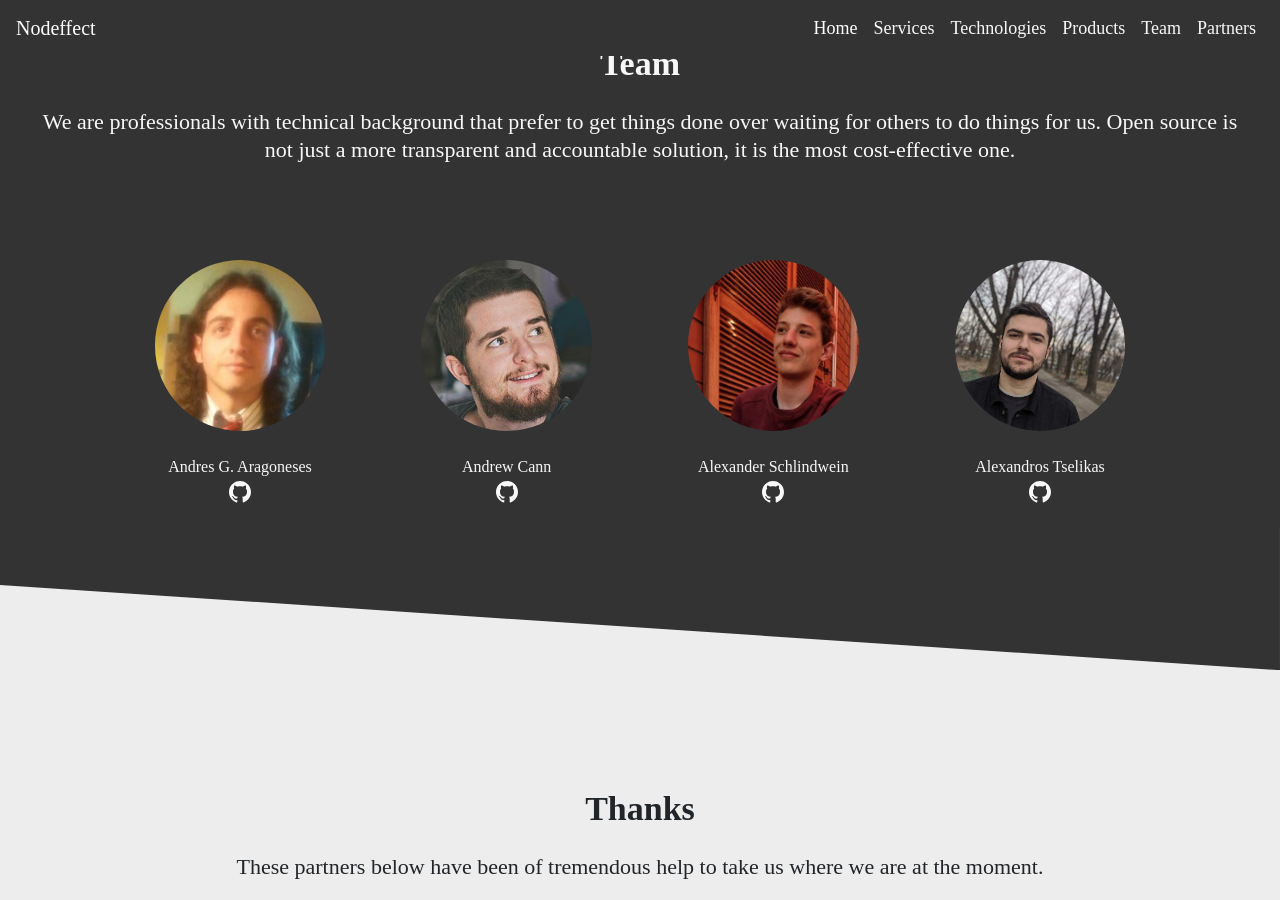
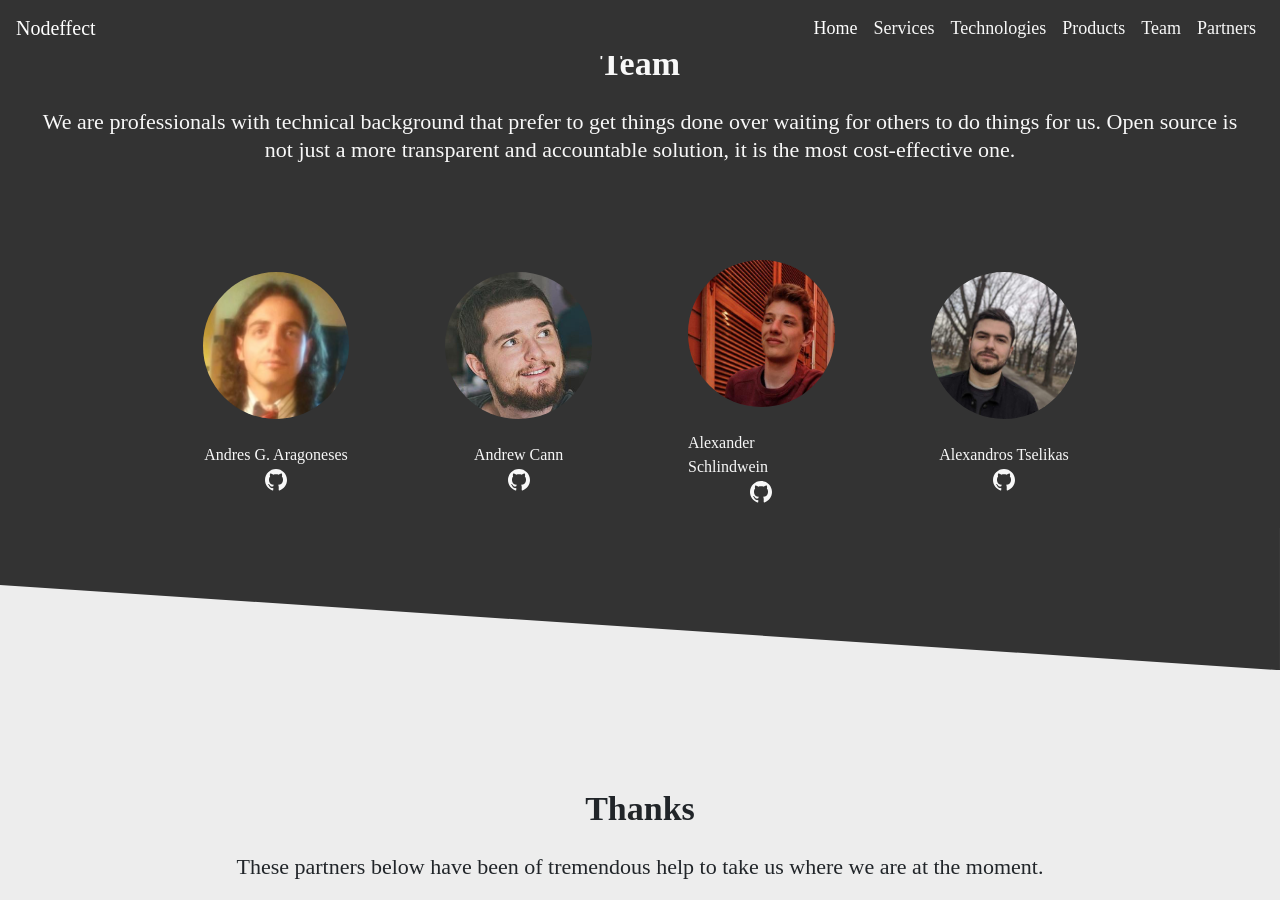
Before and after one commit to aarani/nodeeffect, a Jekyll site: the page built from index.html, in a window 1280 px wide and 900 px high, scrolled down 3269 px. Built offline with Jekyll 4.4.1, drawn with Linux system fonts in a browser that asks for light colours.

Commit message:
team: a lot of changes

```diff
--- a/index.html
+++ b/index.html
@@ -118,16 +118,10 @@ permalink: /
             </p>
         </div>
     </div>
-    <div class="col-md-10">
+    <div class="col-md-10 col-9">
+        <div class="row row-cols-md-4 row-cols-1 px-5 px-lg-5">
             {% for p in site.team %}
-        {% assign mod = forloop.index0 | modulo: 4 %}
-        {% if forloop.first == false and mod == 0 %}
-    </div>
-    {% endif %}
-    {% if mod == 0 %}
-    <div class="row">
-        {%endif%}
-        <div class="col-6 col-md-3 py-4 px-md-5 d-flex align-items-center flex-column">
+            <div class="py-4 px-5 px-lg-5 d-flex align-items-center flex-column">
                 <div class="flex-column"><img height="128px" class="rounded-circle" src="{{p.photo}}" /></div>
                 <div class="flex-column" style="padding-top: 24px;">{{p.name}}</div>
                 <div class="flex-column">
@@ -172,7 +166,7 @@ permalink: /
 
             {% endfor %}
         </div>
-
+    </div>
 </section>
 <section id="partners">
     <svg viewBox="0 0 1440 160" preserveAspectRatio="none" xmlns="http://www.w3.org/2000/svg">
```
Lines whose indentation alone changed are shown as unchanged.
